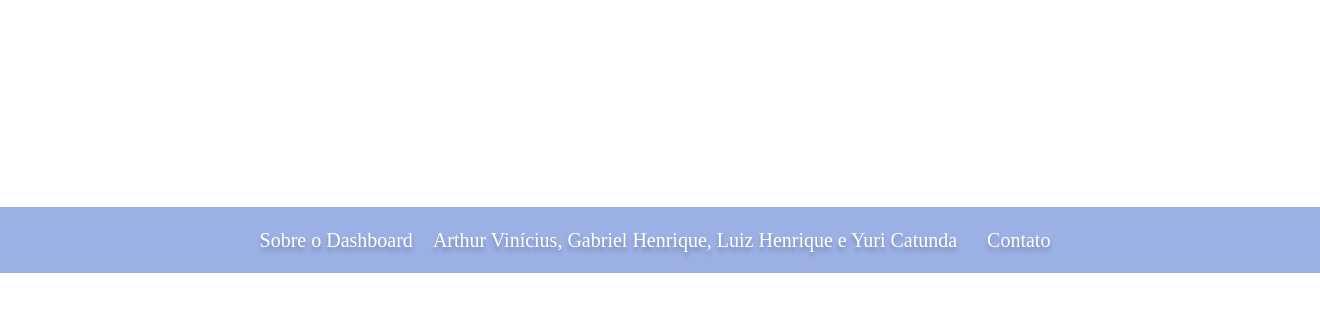
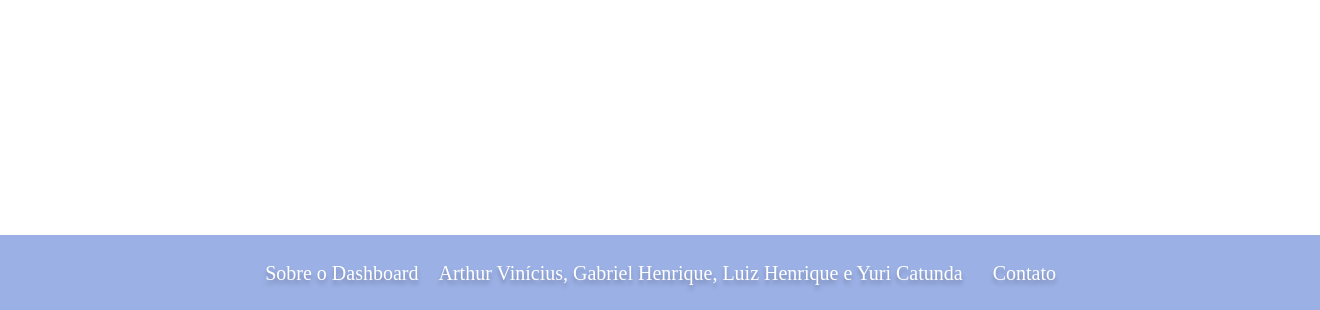
Before and after one commit to gabrielhilins/Projeto-Dashboard-Inep, a plain HTML site: page index.html in a window 1280 px wide. Shown: the part 490-800 px from the top of the page, 1320 px wide, since content can reach past the window. Drawn offline with Linux system fonts and the light colour scheme.

Commit message:
Update style.css

```diff
--- a/assets/css/style.css
+++ b/assets/css/style.css
@@ -4,6 +4,8 @@ body {
     width: 100%;
     height: 100%;
     margin: 0;
+    padding: 0;
+    min-height: 100vh; /* Defina a altura mínima do body para 100% da altura da viewport */
 }
 
 header {
@@ -12,7 +14,7 @@ header {
         top: 0;
         width: 100%;
         height: 10%;
-        margin-bottom: 40px;
+        margin-bottom: 25%;
         background-color: #9BB0E5;
         justify-content: space-between;
         color: #ffffff;
@@ -146,9 +148,10 @@ header {
 
 
 .footer {
+    position: fixed;
      bottom: 0;
-    height: 10%;
-    margin-top: 15%;
+     height: 3%;
+     margin-top: 5%;
      width: 100%;
      background-color: #9BB0E5;
      color: #fff;
@@ -156,7 +159,7 @@ header {
      flex-wrap: wrap;
      justify-content: center;
      align-items: center;
-    padding: 20px;
+     padding: 2%;
      text-shadow: 0px 4px 4px rgba(0, 0, 0, 0.25);
      font-family: Roboto Mono;
      font-size: 20px;
```
Lines whose indentation alone changed are shown as unchanged.
